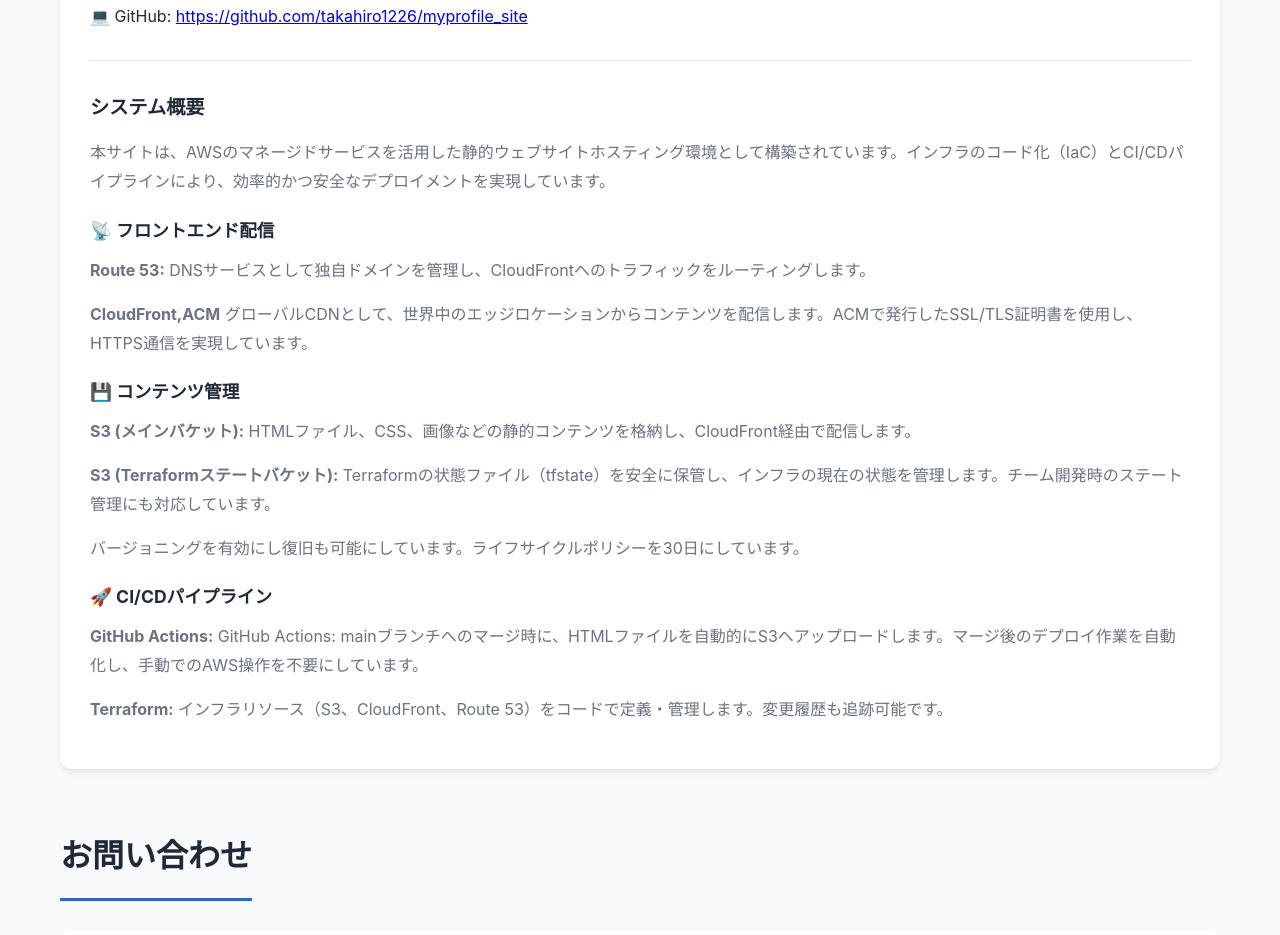
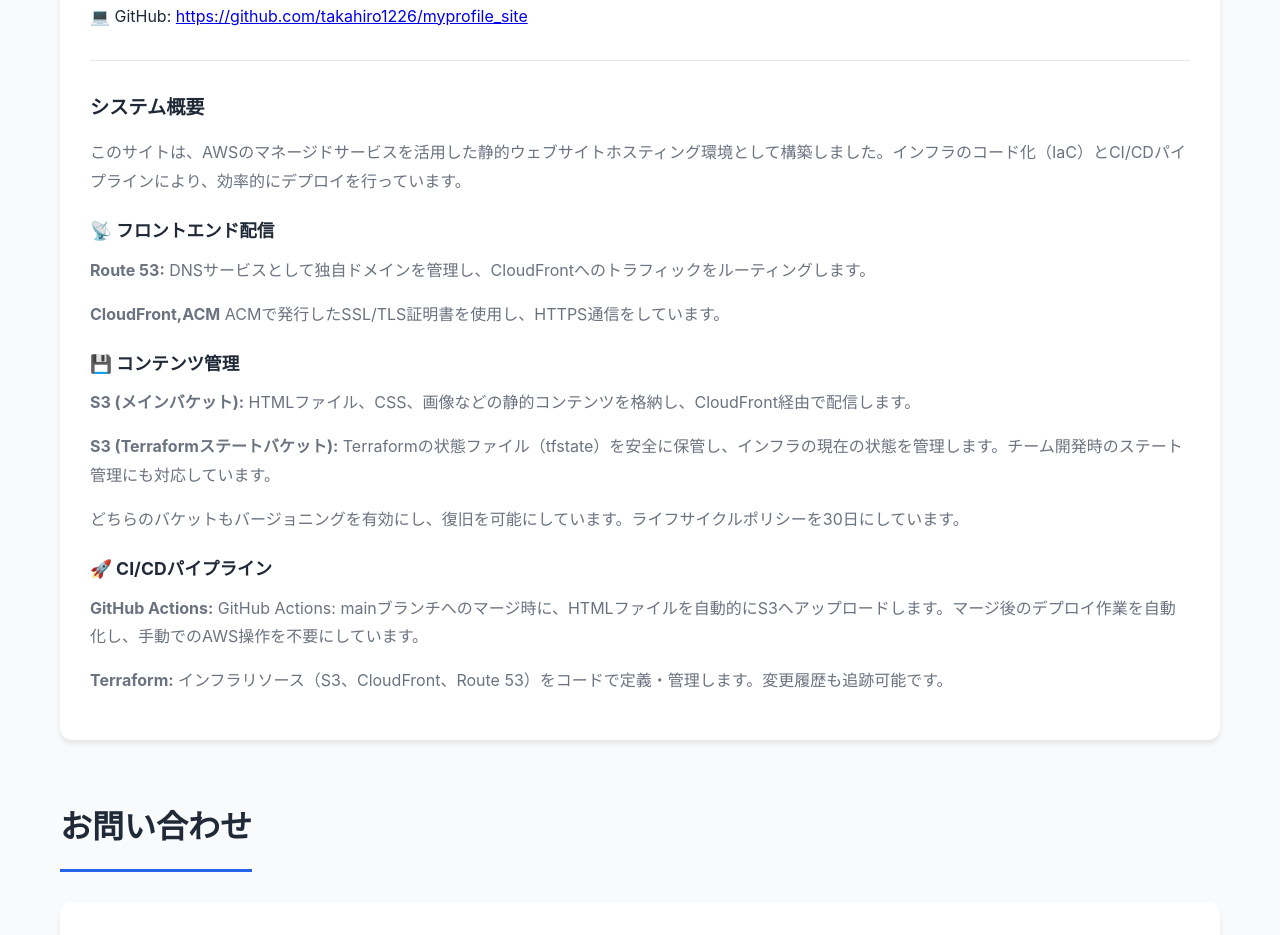
Before and after one commit to takahiro1226/myprofile_site, a plain HTML site: page index.html in a window 1280 px wide. Shown: the part 7848-8783 px from the top of the page. Drawn offline with Linux system fonts and the light colour scheme.

Commit message:
html_FIX

```diff
--- a/index.html
+++ b/index.html
@@ -451,16 +451,16 @@
                 <!-- AWS構成図の説明 -->
                 <div class="architecture-description">
                     <h3>システム概要</h3>
-                    <p>本サイトは、AWSのマネージドサービスを活用した静的ウェブサイトホスティング環境として構築されています。インフラのコード化（IaC）とCI/CDパイプラインにより、効率的かつ安全なデプロイメントを実現しています。</p>
+                    <p>このサイトは、AWSのマネージドサービスを活用した静的ウェブサイトホスティング環境として構築しました。インフラのコード化（IaC）とCI/CDパイプラインにより、効率的にデプロイを行っています。</p>
 
                     <h4>📡 フロントエンド配信</h4>
                     <p><strong>Route 53:</strong> DNSサービスとして独自ドメインを管理し、CloudFrontへのトラフィックをルーティングします。</p>
-                    <p><strong>CloudFront,ACM</strong> グローバルCDNとして、世界中のエッジロケーションからコンテンツを配信します。ACMで発行したSSL/TLS証明書を使用し、HTTPS通信を実現しています。</p>
+                    <p><strong>CloudFront,ACM</strong> ACMで発行したSSL/TLS証明書を使用し、HTTPS通信をしています。</p>
 
                     <h4>💾 コンテンツ管理</h4>
                     <p><strong>S3 (メインバケット):</strong> HTMLファイル、CSS、画像などの静的コンテンツを格納し、CloudFront経由で配信します。</p>
                     <p><strong>S3 (Terraformステートバケット):</strong> Terraformの状態ファイル（tfstate）を安全に保管し、インフラの現在の状態を管理します。チーム開発時のステート管理にも対応しています。</p>
-                    <p>バージョニングを有効にし復旧も可能にしています。ライフサイクルポリシーを30日にしています。</p>
+                    <p>どちらのバケットもバージョニングを有効にし、復旧を可能にしています。ライフサイクルポリシーを30日にしています。</p>
 
                     <h4>🚀 CI/CDパイプライン</h4>
                     <p><strong>GitHub Actions:</strong> GitHub Actions: mainブランチへのマージ時に、HTMLファイルを自動的にS3へアップロードします。マージ後のデプロイ作業を自動化し、手動でのAWS操作を不要にしています。</p>
```
